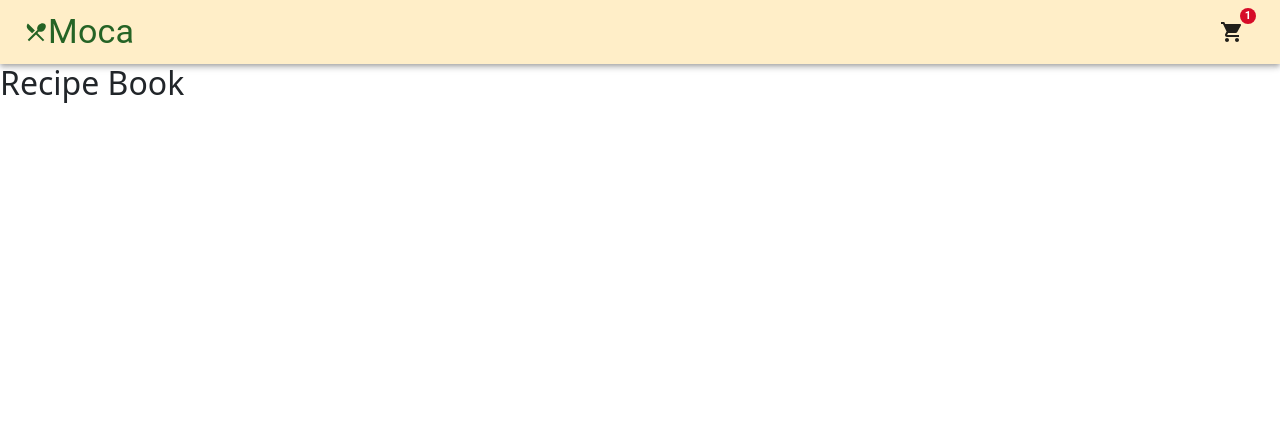
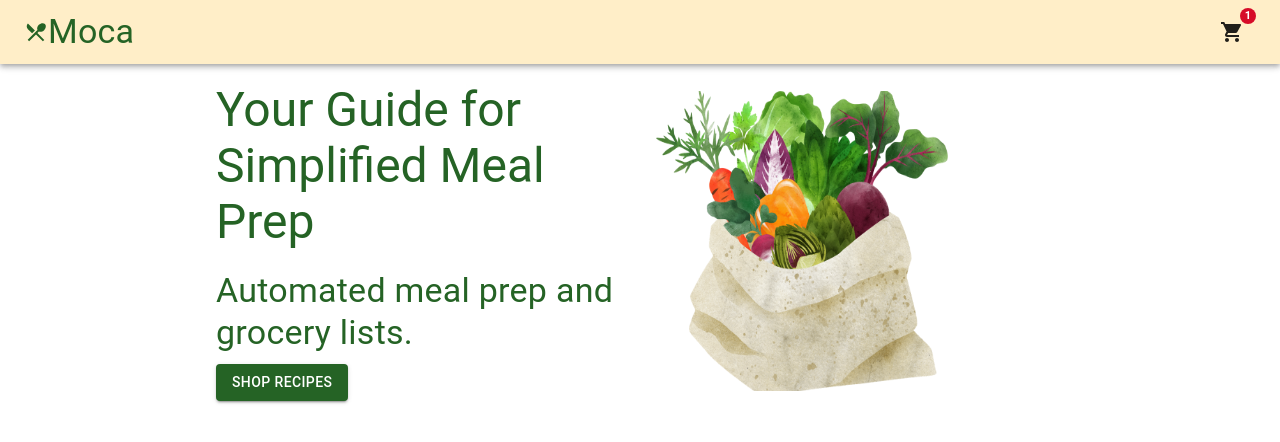
Before and after one commit to rylanlorance/Meal_Prep_Bot_Front_End, a React (Create React App) app: page / in a window 1280 px wide. Shown: the top 442 px of the page. Built offline with nearby package versions, Linux system fonts and the light colour scheme.

Commit message:
Created Hero

```diff
--- /dev/null
+++ b/src/components/Hero/Hero.css
@@ -0,0 +1,20 @@
+.hero-section {
+    background-clip: padding-box;
+}
+
+.hero-header {
+    /* background-color: aquamarine; */
+}
+
+.hero-image {
+    /* background-color: pink; */
+}
+
+.hero-subheader {
+    margin-top: 20px;
+}
+
+.hero-button-box {
+    margin-top: 10px;
+    /* background-color: paleturquoise; */
+}
--- /dev/null
+++ b/src/components/Hero/Hero.jsx
@@ -0,0 +1,75 @@
+import React from 'react';
+import Box from '@mui/material/Box';
+import Container from '@mui/material/Container';
+
+import HeroImage from '../../assets/hero1.png'
+import { Button, Grid, Typography } from '@mui/material';
+
+import './Hero.css';
+
+function Hero(props) {
+    return (
+        <Grid container spacing={2}
+            justifyContent="center"
+            alignItems="center"
+            className='hero-section'
+            sx={{
+            }}>
+            <Grid item md={4}>
+                <div className="hero-info-box">
+                    <div className='hero-header'>
+                        <Typography variant='h3' color="primary">
+                            Your Guide for Simplified Meal Prep
+                        </Typography>
+                    </div>
+                    <div className='hero-subheader'>
+                        <Typography variant='h4' color="primary">
+                            Automated meal prep and grocery lists.
+                        </Typography>
+                    </div>
+                    <div className='hero-button-box'>
+                        <Button variant='contained'>
+                            Shop Recipes
+                        </Button>
+                    </div>
+                </div>
+            </Grid>
+            <Grid item md={4}>
+                <Box height={300} width={300} component="img"
+                    alt="Food Image."
+                    src={HeroImage}>
+                </Box>
+            </Grid>
+        </Grid>
+
+        // {/* <div className='hero-header'>
+        //     <p>1</p>
+        //     {/* <Typography variant='h4' color="primary">
+        //         Your Guide for Simplified Meal Prep.
+        //     </Typography> */}
+        // {/* </div>
+        //         <div className='hero-subheader'>
+        //             <p>2</p>
+        //         </div>
+        //         <div className='hero-button-box'>
+        //             <p>3</p>
+
+        //         </div>
+        //         <div className='hero-image'>
+        //             <p>4</p> */}
+
+        // {/* <img
+        //                 src={HeroImage}
+        //                 alt="fruit image"
+        //                 width={700}
+        //                 height={500}
+        //                 loading="lazy"
+        //             > */}
+
+        // {/* </img> */ }
+        // {/* </div> */ }
+        //     // </Container >
+    );
+}
+
+export default Hero;
--- /dev/null
+++ b/src/components/Pages/Home/HomePage.css
@@ -0,0 +1,3 @@
+.home-page {
+    padding-top: 18px;
+}
--- a/src/components/Pages/Home/HomePage.jsx
+++ b/src/components/Pages/Home/HomePage.jsx
@@ -1,9 +1,12 @@
 import React from "react";
+import Hero from "../../Hero/Hero";
+
+import './HomePage.css';
 
 function Home() {
   return (
     <div className="home-page">
-        <h2> Recipe Book</h2>
+      <Hero></Hero>
     </div>
   );
 }
--- a/src_reference/src/components/Home/Home.js
+++ b/src_reference/src/components/Home/Home.js
@@ -4,7 +4,6 @@ import RecipeBook from "./Recipes/RecipeBook/RecipeBook";
 function Home() {
   return (
     <div className="home-page">
-        <h2> Recipe Book</h2>
         <RecipeBook></RecipeBook>
     </div>
   );
```
Also changed, not shown: src/assets/hero1.png (added).
